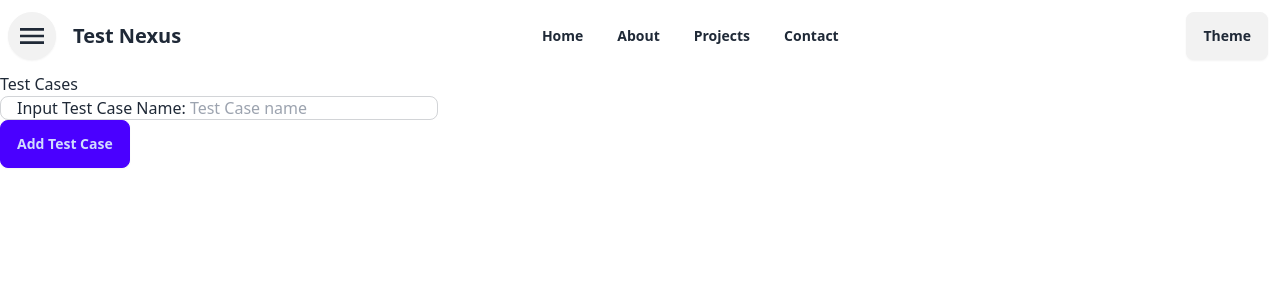
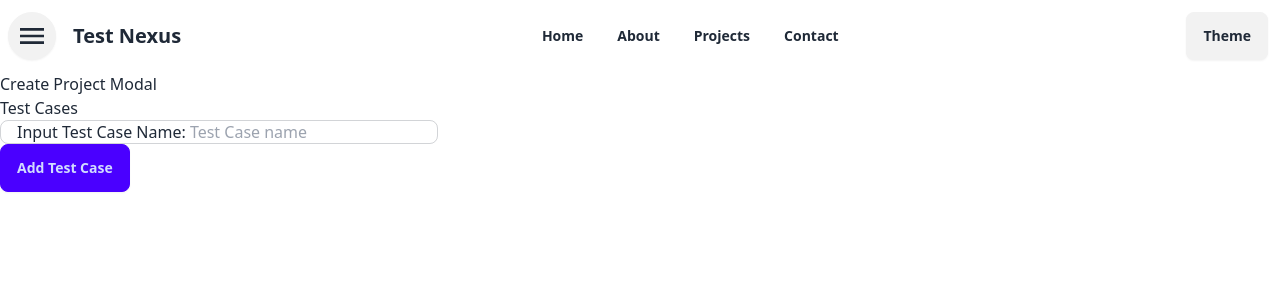
Before and after one commit to MrPuls/nexus, a Vue app: page /projects in a window 1280 px wide. Shown: the top 300 px of the page. Built offline with nearby package versions, Linux system fonts and the light colour scheme.

Commit message:
feat: moved to npm from bun. Planning on moving to primevue from daisyui

```diff
--- /dev/null
+++ b/src/components/projects/CreateProjectModal.vue
@@ -0,0 +1,13 @@
+<script setup>
+
+</script>
+
+<template>
+  <div>
+    <h1>Create Project Modal</h1>
+  </div>
+</template>
+
+<style scoped>
+
+</style>
--- a/src/components/projects/ProjectsView.vue
+++ b/src/components/projects/ProjectsView.vue
@@ -1,5 +1,6 @@
 <script setup>
 import { ref } from 'vue'
+import CreateProjectModal from "./CreateProjectModal.vue";
 /** @type {ref[list]} **/
 const testCasesList = ref([])
 
@@ -11,10 +12,16 @@ function addTestCase() {
   testCasesList.value.push(currentTestCase.value)
   currentTestCase.value = ''
 }
+
+function createProject() {
+  /* Create project */
+  console.log('Project created')
+}
 </script>
 
 <template>
   <div>
+    <CreateProjectModal />
     <h1>Test Cases</h1>
     <div>
       <ul>
```
Also changed, not shown: package.json (+9 -1 lines), 2 other files (tests, documents, lock files or other folders).
